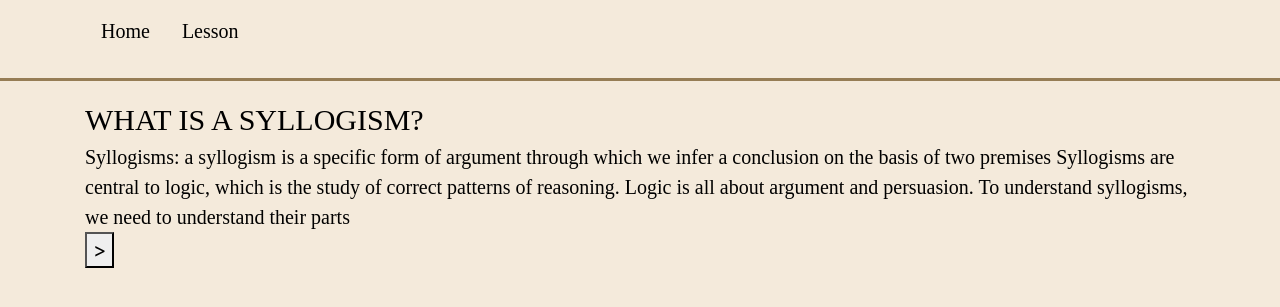
After one commit to gruiiiw/ui_design_syllogism, a Flask app: page /lesson/page1 in a window 1280 px wide. The commit adds this page. Shown: the top 307 px of the page. Run offline with Flask 3, Linux system fonts and the light colour scheme; some libraries are stand-ins or nearby versions.

Commit message:
Setting Up lesson Pages

```diff
--- a/server.py
+++ b/server.py
@@ -14,6 +14,20 @@ app = Flask(__name__)
 def homepage():
    return render_template('homepage.html')
 
+# Lesson Pages
+
+@app.route('/lesson/page1')
+def lesson_page1():
+   return render_template('lesson_page1.html')
+
+@app.route('/lesson/page2')
+def lesson_page2():
+   return render_template('lesson_page2.html')
+
+#Building Block 1 Terms
+@app.route('/lesson/page3')
+def lesson_page3():
+   return render_template('lesson_page3.html')
 
 
 if __name__ == '__main__':
--- a/static/main.css
+++ b/static/main.css
@@ -33,3 +33,10 @@
     margin: 4px 2px;
     cursor: pointer;
 }
+
+/* Forward Button */
+.nextBtn{
+
+}
+
+/* Back Button */
--- a/templates/homepage.html
+++ b/templates/homepage.html
@@ -14,9 +14,8 @@
 
     </div>
 
-    <button class="startBtn">Start Lesson</button>
-
-
+    <a href="/lesson/page1">
+    <button class="startBtn">Start Lesson</button></a>
 
 
 {% endblock %}
--- a/templates/layout.html
+++ b/templates/layout.html
@@ -23,7 +23,7 @@
 <nav class="navbar navbar-expand-lg navbar-light beigeBackground">
   <div class="container">
     <a class="nav-link bold bodaniText" href="/">Home</a> <!-- click home name goes to homepage -->
-    <a class="nav-link bodaniText" href="/lesson">Lesson</a> <!-- click website name goes to homepage -->
+    <a class="nav-link bodaniText" href="/lesson/page1">Lesson</a> <!-- click website name goes to homepage -->
 
 
     <button class="navbar-toggler" type="button" data-bs-toggle="collapse" data-bs-target="#navbarNavAltMarkup" aria-controls="navbarNavAltMarkup" aria-expanded="false" aria-label="Toggle navigation">
--- /dev/null
+++ b/templates/lesson_page1.html
@@ -0,0 +1,27 @@
+{% extends "layout.html" %}
+
+{% block content %}
+
+
+
+    <div class=" bodaniText">
+
+
+
+        <div class = "textLarge">
+            WHAT IS A SYLLOGISM?</div>
+            Syllogisms: a syllogism is a specific form of argument through
+            which we infer a conclusion on the basis of two premises
+
+            Syllogisms are central to logic, which is the study of correct
+            patterns of reasoning. Logic is all about argument and
+            persuasion.
+
+            To understand syllogisms, we need to understand their parts
+    </div>
+
+    <a href="/lesson/page2">
+    <button class="nextBtn">></button></a>
+
+
+{% endblock %}
```
